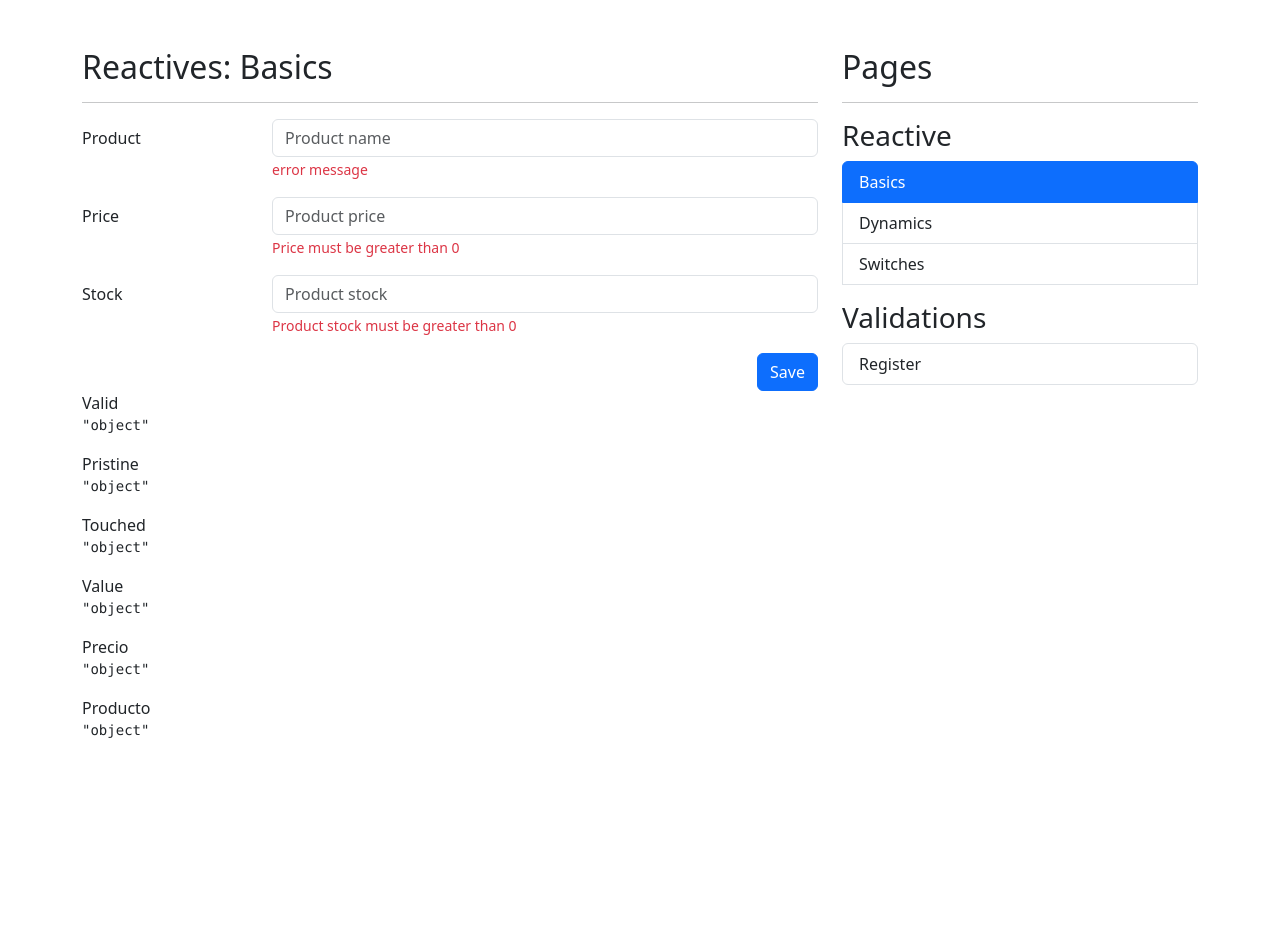
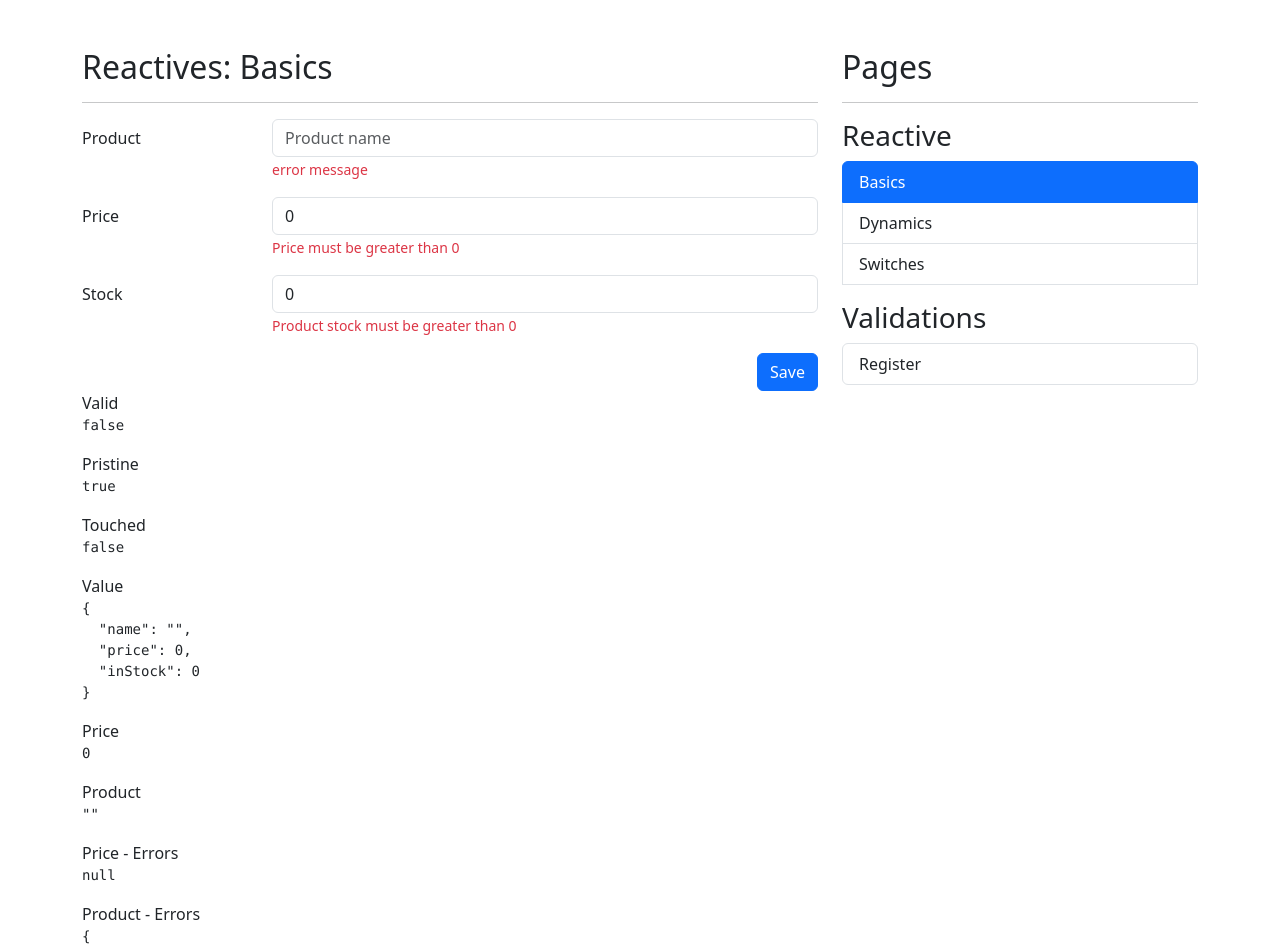
Before and after one commit to HassanAbbud/Form-App, an Angular app: page /reactive/basic in a window 1280 px wide. Shown: the top 949 px of the page. Before the commit the page ends 800 px from the top, so only its background shows below. Built offline with nearby package versions, Linux system fonts and the light colour scheme.

Commit message:
Form Validators

```diff
--- a/src/app/auth/auth.module.ts
+++ b/src/app/auth/auth.module.ts
@@ -11,9 +11,6 @@ import { SwitchesPageComponent } from '../reactive/pages/switches-page/switches-
 @NgModule({
   declarations: [
     RegisterPageComponent,
-    BasicPageComponent,
-    DynamicPageComponent,
-    SwitchesPageComponent
   ],
   imports: [
     CommonModule,
--- a/src/app/reactive/pages/basic-page/basic-page.component.html
+++ b/src/app/reactive/pages/basic-page/basic-page.component.html
@@ -4,7 +4,7 @@
 <div class="row">
     <div class="col">
 
-        <form autocomplete="off">
+        <form [formGroup]="myForm" (ngSubmit)="onSave()" autocomplete="off">
 
             <!-- Campo de producto -->
             <div class="mb-3 row">
@@ -13,6 +13,7 @@
 
                     <input type="text"
                            class="form-control"
+                           formControlName="name"
                            placeholder="Product name">
 
                     <span class="form-text text-danger">
@@ -28,6 +29,7 @@
                 <div class="col-sm-9">
                     <input type="number"
                            class="form-control"
+                           formControlName="price"
                            placeholder="Product price">
                     <span class="form-text text-danger">
                         Price must be greater than 0
@@ -41,6 +43,7 @@
                 <div class="col-sm-9">
                     <input type="number"
                            class="form-control"
+                           formControlName="inStock"
                            placeholder="Product stock">
 
                     <span class="form-text text-danger">
@@ -73,21 +76,27 @@
     <div class="col">
 
         <span>Valid</span>
-        <pre>{{ 'object' | json }}</pre>
+        <pre>{{ myForm.valid | json }}</pre>
 
         <span>Pristine</span>
-        <pre>{{ 'object' | json }}</pre>
+        <pre>{{ myForm.pristine | json }}</pre>
 
         <span>Touched</span>
-        <pre>{{ 'object' | json }}</pre>
+        <pre>{{ myForm.touched | json }}</pre>
 
         <span>Value</span>
-        <pre>{{ 'object' | json }}</pre>
+        <pre>{{ myForm.value | json }}</pre>
 
-        <span>Precio</span>
-        <pre>{{ 'object' | json }}</pre>
+        <span>Price</span>
+        <pre>{{ myForm.controls['price'].value | json }}</pre>
 
-        <span>Producto</span>
-        <pre>{{ 'object' | json }}</pre>
+        <span>Product</span>
+        <pre>{{ myForm.controls['name'].value | json }}</pre>
+
+        <span>Price - Errors</span>
+        <pre>{{ myForm.controls['price'].errors | json }}</pre>
+
+        <span>Product - Errors</span>
+        <pre>{{ myForm.controls['name'].errors | json }}</pre>
     </div>
 </div>
--- a/src/app/reactive/pages/basic-page/basic-page.component.ts
+++ b/src/app/reactive/pages/basic-page/basic-page.component.ts
@@ -1,4 +1,5 @@
 import { Component } from '@angular/core';
+import { FormBuilder, FormGroup, Validators } from '@angular/forms';
 
 @Component({
   templateUrl: './basic-page.component.html',
@@ -6,4 +7,16 @@ import { Component } from '@angular/core';
 })
 export class BasicPageComponent {
 
+  public myForm:FormGroup = this.fb.group({
+    name: ["", [Validators.required, Validators.minLength(3)]],
+    price: [0, [Validators.min(0)]],
+    inStock: [0, [Validators.min(0)]],
+  })
+
+  constructor(private fb:FormBuilder){}
+
+  onSave():void {
+
+    console.log(this.myForm.value)
+  }
 }
```
Also changed, not shown: src/app/reactive/reactive.module.ts (+11 -2 lines).
